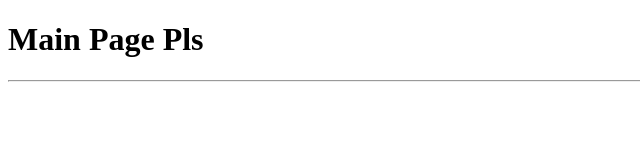
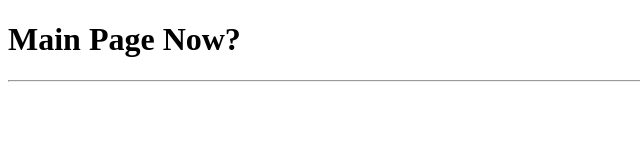
Before and after one commit to ToBinio/Main_Page, a website: page client/public/index.html in a window 1280 px wide. Shown: the full height of the page, 0-640 px from the left. Drawn offline with Linux system fonts and the light colour scheme.

Commit message:
Test Push

```diff
--- a/client/public/index.html
+++ b/client/public/index.html
@@ -5,7 +5,7 @@
     <title>MainPage</title>
 </head>
 <body>
-<h1>Main Page Pls</h1>
+<h1>Main Page Now?</h1>
 <hr>
 <script src="../src/index.js"></script>
 </body>
```
